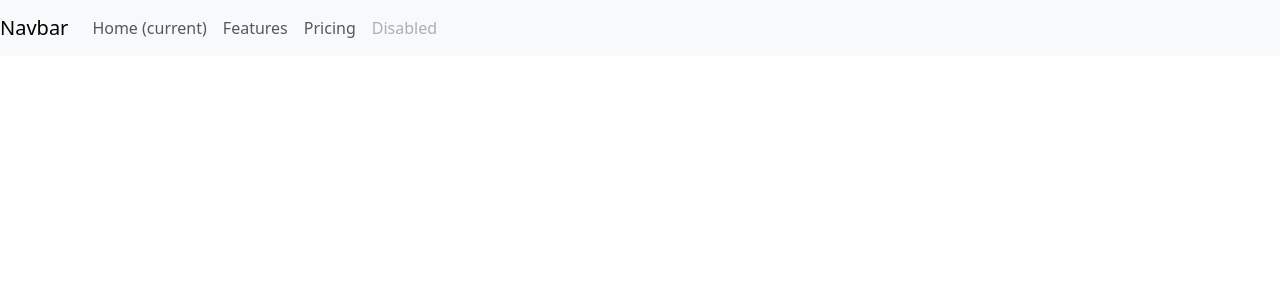
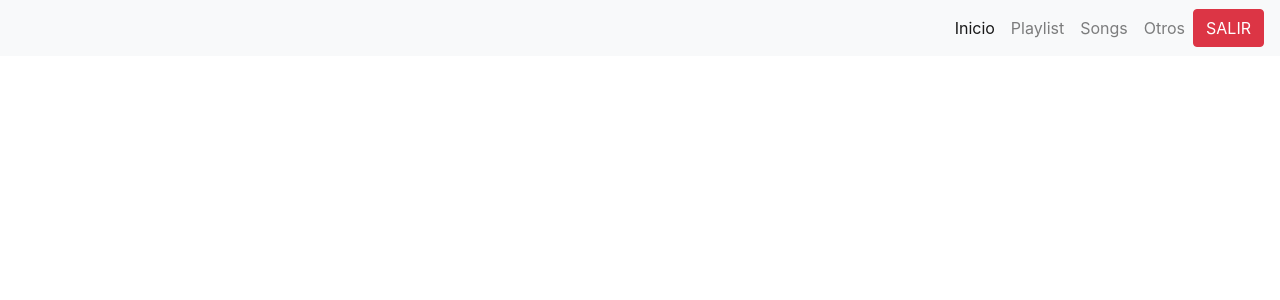
Before and after one commit to nrecinos2001/Taller_4_NCapas, a React (Create React App) app in the folder apisongs/: page /dashboard in a window 1280 px wide. Shown: the top 300 px of the page. Built offline with nearby package versions, Linux system fonts and the light colour scheme.

Commit message:
Adding song list with token authorization :bug:

```diff
--- a/apisongs/package.json
+++ b/apisongs/package.json
@@ -6,8 +6,10 @@
     "@testing-library/jest-dom": "^5.16.5",
     "@testing-library/react": "^13.4.0",
     "@testing-library/user-event": "^13.5.0",
+    "axios": "^1.4.0",
     "bcryptjs": "^2.4.3",
     "cors": "^2.8.5",
+    "http-proxy-middleware": "^2.0.6",
     "notistack": "^3.0.1",
     "props": "^0.3.0",
     "react": "^18.2.0",
--- a/apisongs/public/index.html
+++ b/apisongs/public/index.html
@@ -28,6 +28,15 @@
 
     <script src="https://cdn.jsdelivr.net/npm/bootstrap@5.3.0/dist/js/bootstrap.bundle.min.js" integrity="sha384-geWF76RCwLtnZ8qwWowPQNguL3RmwHVBC9FhGdlKrxdiJJigb/j/68SIy3Te4Bkz" crossorigin="anonymous"></script>
 
+    <link rel="stylesheet" href="https://stackpath.bootstrapcdn.com/bootstrap/4.5.2/css/bootstrap.min.css">
+
+    <script src="https://code.jquery.com/jquery-3.5.1.slim.min.js"></script>
+
+    <script src="https://cdn.jsdelivr.net/npm/@popperjs/core@2.5.4/dist/umd/popper.min.js"></script>
+
+    <script src="https://stackpath.bootstrapcdn.com/bootstrap/4.5.2/js/bootstrap.min.js"></script>
+
+
     <title>React App</title>
   </head>
   <body>
--- a/apisongs/src/App.js
+++ b/apisongs/src/App.js
@@ -3,6 +3,7 @@ import { Routes, Route } from 'react-router-dom';
 import Dashboard from './pages/Dashboard';
 import Songs from './pages/Songs';
 import Login from './pages/Login';
+import SingUP from './pages/SingUp';
 
 function App() {
   return (
@@ -11,6 +12,7 @@ function App() {
         <Route path="/" element={<Login />} />
         <Route path="/dashboard" element={<Dashboard />} />
         <Route path="/songs" element={<Songs />} />
+        <Route path="/singup" element={<SingUP />} />
       </Routes>
     </>
   );
--- a/apisongs/src/components/Navbar.js
+++ b/apisongs/src/components/Navbar.js
@@ -1,31 +1,29 @@
 import React from 'react'
+import { Outlet, Link } from 'react-router-dom'
 
 function Navbar() {
     return (
         <>
-
-            <nav class="navbar navbar-expand-lg navbar-light bg-light">
-                <a class="navbar-brand" >Navbar</a>
-                <button class="navbar-toggler" type="button" data-toggle="collapse" data-target="#navbarNav" aria-controls="navbarNav" aria-expanded="false" aria-label="Toggle navigation">
-                    <span class="navbar-toggler-icon"></span>
-                </button>
-                <div class="collapse navbar-collapse" id="navbarNav">
-                    <ul class="navbar-nav">
-                        <li class="nav-item active">
-                            <a class="nav-link" >Home <span class="sr-only">(current)</span></a>
+            <nav className="navbar navbar-expand-sm navbar-light bg-light">
+                <div className="collapse navbar-collapse">
+                    <ul className="navbar-nav ml-auto">
+                        <li className="nav-item active">
+                            <a className="nav-link" href="#">Inicio</a>
                         </li>
-                        <li class="nav-item">
-                            <a class="nav-link">Features</a>
+                        <li className="nav-item">
+                            <a className="nav-link" href="#">Playlist</a>
                         </li>
-                        <li class="nav-item">
-                            <a class="nav-link" >Pricing</a>
-                        </li>
-                        <li class="nav-item">
-                            <a class="nav-link disabled">Disabled</a>
+                        <Link to="/songs"><li className="nav-item">
+                            <a className="nav-link" href="#">Songs</a>
+                        </li></Link>
+                        <li className="nav-item">
+                            <a className="nav-link" href="#">Otros</a>
                         </li>
                     </ul>
                 </div>
+                <Link to="/"><button className="btn btn-danger pr-20" type="button">SALIR</button></Link>
             </nav>
+            <Outlet />
         </>
     )
 }
--- a/apisongs/src/index.js
+++ b/apisongs/src/index.js
@@ -4,6 +4,7 @@ import { BrowserRouter } from 'react-router-dom';
 import App from './App';
 
 const root = ReactDOM.createRoot(document.getElementById('root'));
+
 root.render(
   <BrowserRouter>
     <App />
--- a/apisongs/src/pages/Login.js
+++ b/apisongs/src/pages/Login.js
@@ -40,8 +40,8 @@ function Login() {
             .then(result => {
 
                 const token = result.token;
-                // put token in local storage
-                localStorage.setItem('key', token);
+                // guardar el token en localStorage
+                localStorage.setItem('token', token);
 
             })
             .catch(error => {
@@ -87,7 +87,8 @@ function Login() {
                                 </form>
 
                                 <div>
-                                    <p className="mb-0">Don't have an account? <a href="#!" className="text-white-50 fw-bold">Sign Up</a></p>
+                                    <Link to="/singup"><p className="mb-0">Don't have an account? <a href="#!" className="text-white-50 fw-bold">Sign Up</a></p>
+                                    </Link>
                                 </div>
                             </div>
                         </div>
--- a/apisongs/src/pages/Songs.js
+++ b/apisongs/src/pages/Songs.js
@@ -0,0 +1,62 @@
+import React, { useState, useEffect } from 'react';
+import axios from 'axios';
+import { Outlet, Link } from 'react-router-dom'
+
+const SongList = () => {
+    const [songs, setSongs] = useState([]);
+
+    useEffect(() => {
+        const fetchData = async () => {
+            try {
+                const token = localStorage.getItem('token');
+                console.log(token);
+                const response = await axios.get('http://localhost:8080/songs', {
+                    headers: {
+                        Authorization: `Bearer ${token}`,
+                    },
+                });
+                setSongs(response.data);
+            } catch (error) {
+                console.error(error);
+            }
+        };
+
+        fetchData();
+    }, []);
+
+    return (
+        <>
+            <div className="container mt-2 ml-10">
+                <Link to="/dashboard"><button className="btn btn-info">REGRESAR</button></Link>
+            </div>
+
+            <div className="container mt-2">
+                <div className="row justify-content-center">
+                    <div className="col-6">
+                        <table className="table table-dark text-center">
+                            <thead >
+                                <tr>
+                                    <th>Título</th>
+                                    <th>Duración</th>
+                                </tr>
+                            </thead>
+                            <tbody>
+                                {songs.map(song => (
+                                    <tr key={song.code}>
+                                        <td>{song.title}</td>
+                                        <td>{song.duration}</td>
+                                    </tr>
+                                ))}
+                            </tbody>
+                        </table>
+                    </div>
+                </div>
+            </div>
+            <Outlet />
+        </>
+
+
+    );
+};
+
+export default SongList;
```
Also changed, not shown: 1 other file (tests, documents, lock files or other folders).
